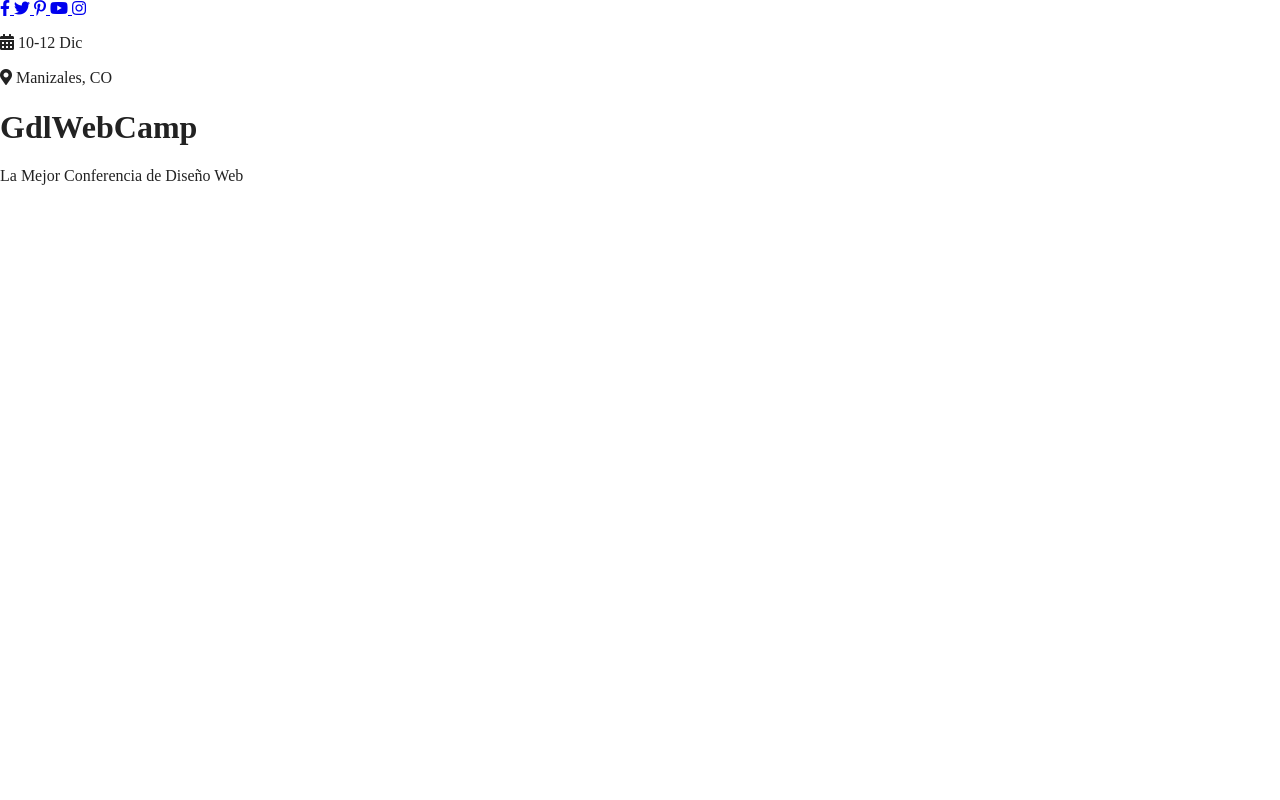
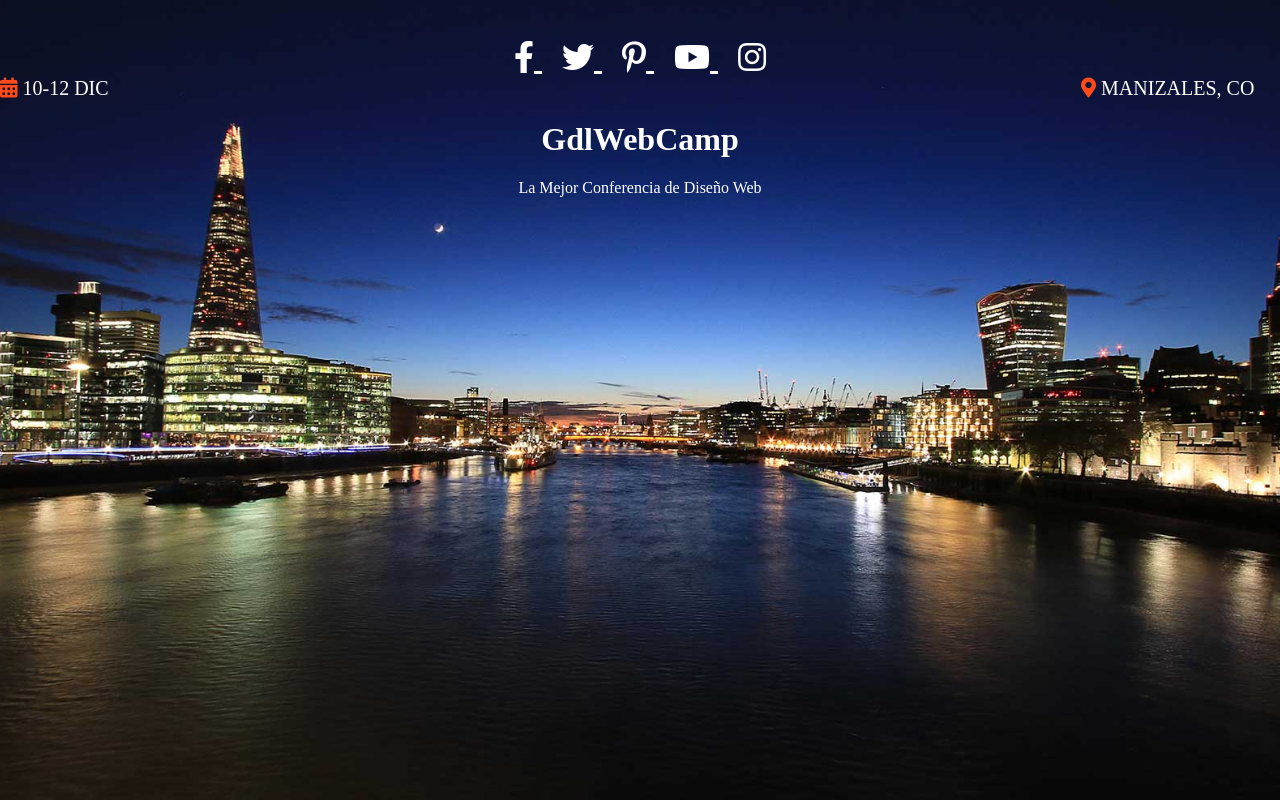
Before and after one commit to DavidMV97/GDLWEBCAMP, a website built with Parcel: page index.html in a window 1280 px wide. Built offline with nearby package versions, Linux system fonts and the light colour scheme.

Commit message:
css header

```diff
--- a/css/main.css
+++ b/css/main.css
@@ -268,3 +268,90 @@ textarea {
         page-break-after: avoid;
     }
 }
+
+html {
+    box-sizing: border-box;
+}
+
+*,
+*::before,
+*::before {
+    box-sizing: inherit;
+}
+
+body {
+    background-color: #f2f2f2;
+}
+
+
+/** Header **/
+
+.hero {
+    background-image: url(../img/encabezado.jpg);
+    height: 100vh;
+    background-position: top center;
+    background-size: cover;
+}
+
+.contenido-header {
+    padding-top: 40px;
+}
+
+@media only screen and(min-width:768px) {
+    .contenido-header {
+        padding-top: 10px;
+    }
+}
+
+.social-networks {
+    text-align: center;
+}
+
+.social-networks a {
+    color: white;
+    font-size: 2em;
+    margin-right: 20px;
+}
+
+.social-networks a:last-child {
+    margin-right: 0;
+}
+
+.event-information {
+    text-align: center;
+    color: white;
+    display: flex;
+    justify-content: space-between;
+    width: 98%;
+}
+
+@media only screen and(min-width:768px) {
+    .event-information {
+        width: 70%;
+        margin: 0 auto;
+        margin-top: 50px;
+    }
+}
+
+.event-information p {
+    margin: 0;
+    display: inline;
+    font-size: 20px;
+    text-transform: uppercase;
+}
+
+.event-information p i {
+    color: #fe4918;
+}
+
+.container-site-name {
+    margin: 0 auto;
+    color: white;
+    text-align: center;
+}
+
+
+/* p.date {
+    float: right;
+    text-align: right;
+} */
--- a/index.html
+++ b/index.html
@@ -38,8 +38,10 @@
                     <p class="city"><i class="fas fa-map-marker-alt"></i> Manizales, CO </p>
                 </div>
                 <!--Informacion Evento -->
-                <h1 class="site-name"> GdlWebCamp </h1>
-                <p>La Mejor Conferencia de <span> Diseño Web </span></p>
+                <div class="container-site-name">
+                    <h1 class="site-name"> GdlWebCamp </h1>
+                    <p>La Mejor Conferencia de <span> Diseño Web </span></p>
+                </div>
             </div>
         </div>
         <!-- Hero -->
--- a/robots.txt
+++ /dev/null
@@ -1,5 +0,0 @@
-# www.robotstxt.org/
-
-# Allow crawling of all content
-User-agent: *
-Disallow:
```
Also changed, not shown: 1 other file.
